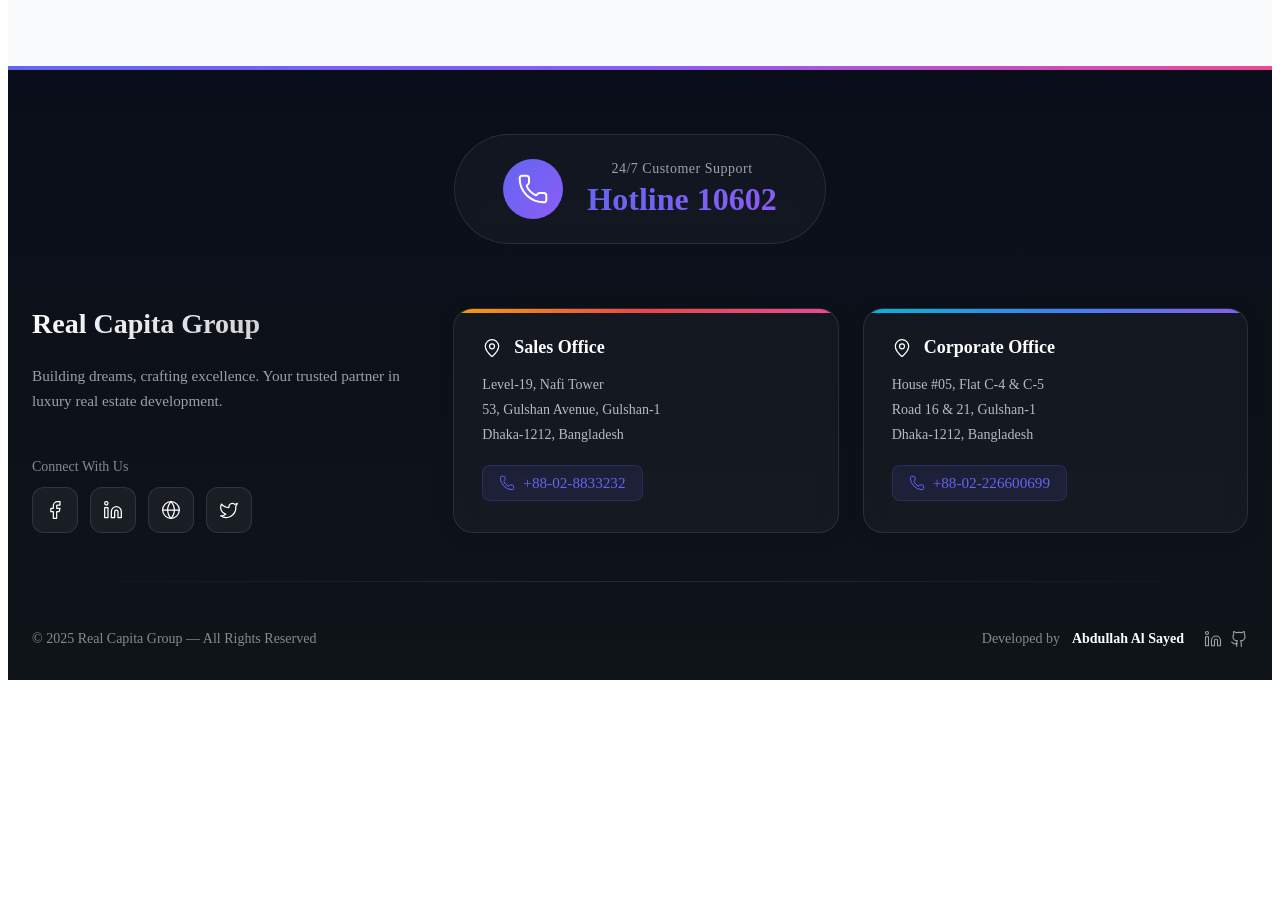
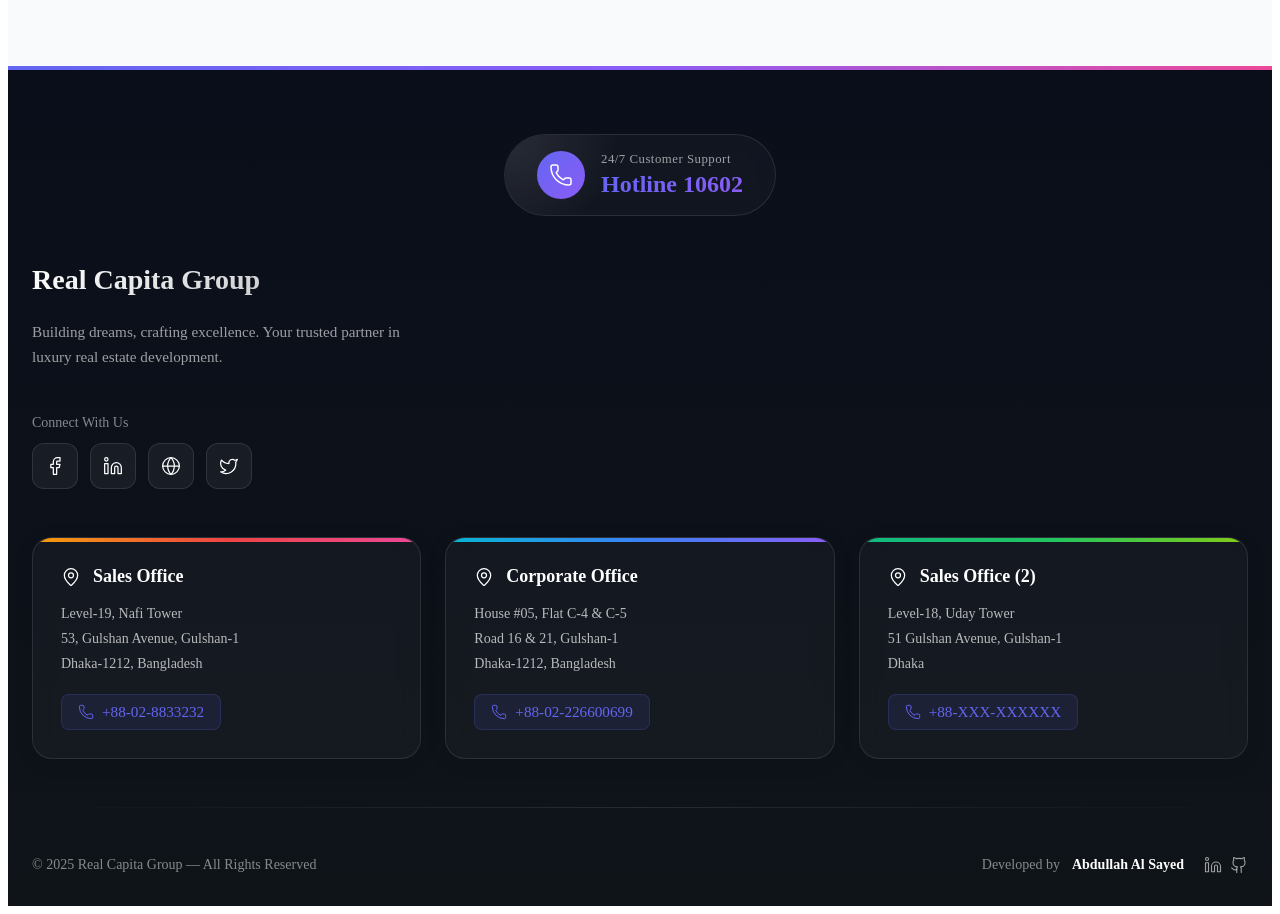
Before and after one commit to aabdullahsayed/Real-Capita-Ocean-bliss, a React (Vite) app: page /contact in a window 1280 px wide. Shown: the part 3740-4654 px from the top of the page. Before the commit the page ends 4428 px from the top, so only its background shows below. Built offline with nearby package versions, Linux system fonts and the light colour scheme.

Commit message:
UPDATE Footer.jsx

```diff
--- a/src/Footer/Footer.jsx
+++ b/src/Footer/Footer.jsx
@@ -4,11 +4,21 @@ import { Facebook, Linkedin, Globe, Twitter, Github, Phone, MapPin, ChevronUp, M
 const Footer = () => {
   const [showScrollTop, setShowScrollTop] = useState(false);
   const [mousePosition, setMousePosition] = useState({ x: 0, y: 0 });
+  const [isMobile, setIsMobile] = useState(false);
 
+  // Effect for scroll-to-top button
   useEffect(() => {
     const handleScroll = () => setShowScrollTop(window.scrollY > 300);
     window.addEventListener('scroll', handleScroll);
     return () => window.removeEventListener('scroll', handleScroll);
+  }, []);
+
+  // Effect for mobile responsiveness
+  useEffect(() => {
+    const checkMobile = () => setIsMobile(window.innerWidth < 768);
+    checkMobile(); // Check on initial render
+    window.addEventListener('resize', checkMobile);
+    return () => window.removeEventListener('resize', checkMobile);
   }, []);
 
   const handleMouseMove = (e) => {
@@ -28,6 +38,7 @@ const Footer = () => {
     { icon: Twitter, href: 'https://x.com', label: 'Twitter' },
   ];
 
+  // --- UPDATED ---
   const offices = [
     {
       type: 'Sales Office',
@@ -40,8 +51,41 @@ const Footer = () => {
       address: ['House #05, Flat C-4 & C-5', 'Road 16 & 21, Gulshan-1', 'Dhaka-1212, Bangladesh'],
       phone: '+88-02-226600699',
       gradient: 'linear-gradient(135deg, #06b6d4 0%, #3b82f6 50%, #8b5cf6 100%)'
+    },
+    // --- NEW OFFICE ADDED ---
+    {
+      type: 'Sales Office (2)',
+      address: ['Level-18, Uday Tower', '51 Gulshan Avenue, Gulshan-1', 'Dhaka'],
+      phone: '+88-XXX-XXXXXX', // Placeholder phone
+      gradient: 'linear-gradient(135deg, #10b981 0%, #22c55e 50%, #84cc16 100%)'
     }
   ];
+
+  // Conditional styles based on isMobile state
+  const hotlineContentStyle = {
+    ...styles.hotlineContent,
+    padding: isMobile ? '1rem 1.5rem' : '1rem 2rem',
+    flexDirection: isMobile ? 'column' : 'row',
+    gap: isMobile ? '0.25rem' : '1rem',
+    textAlign: isMobile ? 'center' : 'left',
+  };
+
+  const hotlineIconStyle = {
+    ...styles.hotlineIcon,
+    width: isMobile ? '44px' : '48px',
+    height: isMobile ? '44px' : '48px',
+    position: 'relative',
+    zIndex: 1,
+  };
+
+  const hotlineLabelStyle = {
+    ...styles.hotlineLabel,
+  };
+
+  const hotlineNumStyle = {
+    ...styles.hotlineNumber,
+    fontSize: isMobile ? '1.25rem' : '1.5rem',
+  };
 
   return (
     <footer style={styles.footer}>
@@ -51,13 +95,23 @@ const Footer = () => {
       <div style={styles.container}>
         {/* Hotline Section */}
         <div style={styles.hotlineSection}>
-          <div style={styles.hotlineContent}>
-            <div style={styles.hotlineIcon}>
-              <Phone size={32} strokeWidth={1.5} />
+          <div
+            style={hotlineContentStyle}
+            onMouseMove={handleMouseMove}
+            onMouseLeave={() => setMousePosition({ x: -1000, y: -1000 })}
+          >
+            {/* Interactive Shine Effect */}
+            <div style={{
+              ...styles.shineEffect,
+              background: `radial-gradient(circle at ${mousePosition.x}px ${mousePosition.y}px, rgba(255, 255, 255, 0.1), transparent 40%)`,
+            }} />
+
+            <div style={hotlineIconStyle}>
+              <Phone size={isMobile ? 20 : 24} strokeWidth={1.5} />
             </div>
-            <div>
-              <p style={styles.hotlineLabel}>24/7 Customer Support</p>
-              <h2 style={styles.hotlineNumber}>Hotline 10602</h2>
+            <div style={{ position: 'relative', zIndex: 1 }}>
+              <p style={hotlineLabelStyle}>24/7 Customer Support</p>
+              <h2 style={hotlineNumStyle}>Hotline 10602</h2>
             </div>
           </div>
         </div>
@@ -236,22 +290,37 @@ const styles = {
     padding: '4rem 1.5rem 2rem',
   },
   hotlineSection: {
-    marginBottom: '4rem',
+    marginBottom: '3rem',
     textAlign: 'center',
   },
   hotlineContent: {
     display: 'inline-flex',
     alignItems: 'center',
-    gap: '1.5rem',
-    padding: '1.5rem 3rem',
+    gap: '1rem',
+    padding: '1rem 2rem',
     background: 'rgba(255, 255, 255, 0.03)',
     backdropFilter: 'blur(10px)',
     borderRadius: '100px',
     border: '1px solid rgba(255, 255, 255, 0.1)',
+    position: 'relative',
+    overflow: 'hidden',
+    transition: 'all 0.3s ease',
+  },
+  shineEffect: {
+    position: 'absolute',
+    top: 0,
+    left: 0,
+    right: 0,
+    bottom: 0,
+    borderRadius: '100px',
+    opacity: 1,
+    zIndex: 0,
+    pointerEvents: 'none',
+    transition: 'opacity 0.3s ease',
   },
   hotlineIcon: {
-    width: '60px',
-    height: '60px',
+    width: '48px',
+    height: '48px',
     borderRadius: '50%',
     background: 'linear-gradient(135deg, #6366f1 0%, #8b5cf6 100%)',
     display: 'flex',
@@ -260,14 +329,14 @@ const styles = {
     color: '#fff',
   },
   hotlineLabel: {
-    fontSize: '0.875rem',
+    fontSize: '0.8rem',
     color: 'rgba(255, 255, 255, 0.6)',
     margin: '0 0 0.25rem 0',
     fontWeight: '400',
     letterSpacing: '0.5px',
   },
   hotlineNumber: {
-    fontSize: '2rem',
+    fontSize: '1.5rem',
     margin: 0,
     fontWeight: '700',
     background: 'linear-gradient(135deg, #6366f1 0%, #8b5cf6 100%)',
@@ -328,11 +397,18 @@ const styles = {
     transition: 'all 0.3s cubic-bezier(0.4, 0, 0.2, 1)',
     border: '1px solid rgba(255, 255, 255, 0.1)',
   },
+  // --- UPDATED ---
+  // Adjusted grid columns to better accommodate 3 items.
+  // 'span 2' was forcing the 3rd item to a new line and stretching.
+  // This new setup lets the grid auto-fit.
   officesGrid: {
     display: 'grid',
     gridTemplateColumns: 'repeat(auto-fit, minmax(280px, 1fr))',
     gap: '1.5rem',
-    gridColumn: 'span 2',
+    gridColumn: '1 / -1', // Span full width on larger screens
+    '@media (minWidth: 768px)': { // On medium screens and up
+      gridColumn: 'span 2', // Allow it to take up its grid area
+    }
   },
   officeCard: {
     position: 'relative',
@@ -458,4 +534,21 @@ const styles = {
   },
 };
 
+const keyframes = `
+@keyframes gradientFlow {
+  0% { background-position: 0% 50% }
+  50% { background-position: 100% 50% }
+  100% { background-position: 0% 50% }
+}
+`;
+
+const StyleInjector = () => <style>{keyframes}</style>;
+
+const FooterWithStyles = () => (
+  <>
+    <StyleInjector />
+    <Footer />
+  </>
+);
+
 export default Footer;
```
